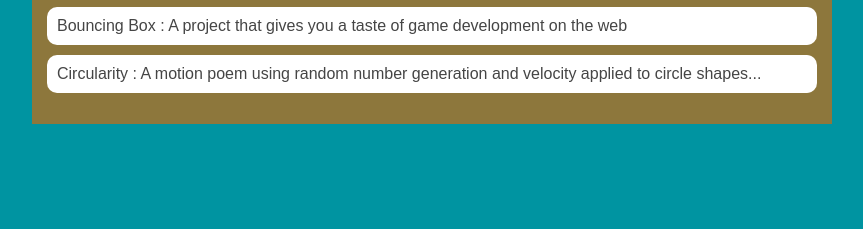
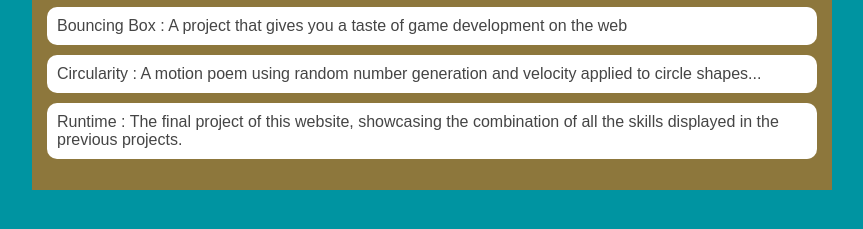
Before and after one commit to Donnnnnnnnn/Donnnnnnnnn.github.io, a plain HTML site: page portfolio.html in a window 1280 px wide. Shown: the part 197-426 px from the top of the page, without its empty margins (208-1071 px from the left). Drawn offline with Linux system fonts and the light colour scheme.

Commit message:
runtime shown on portfolio

```diff
--- a/portfolio.html
+++ b/portfolio.html
@@ -107,6 +107,7 @@
         <li><a href="projects/platformer/">Platformer : A cannon - dodging, collectible - grabbing adventure game for Halleb0t</a></li>
         <li><a href="projects/bouncing-box/">Bouncing Box : A project that gives you a taste of game development on the web </a></li>
         <li><a href="projects/circularity/">Circularity : A motion poem using random number generation and velocity applied to circle shapes...</a></li>
+        <li><a href="projects/runtime/">Runtime : The final project of this website, showcasing the combination of all the skills displayed in the previous projects.</a></li>
       </ul>
     </div>
    </main>
```
